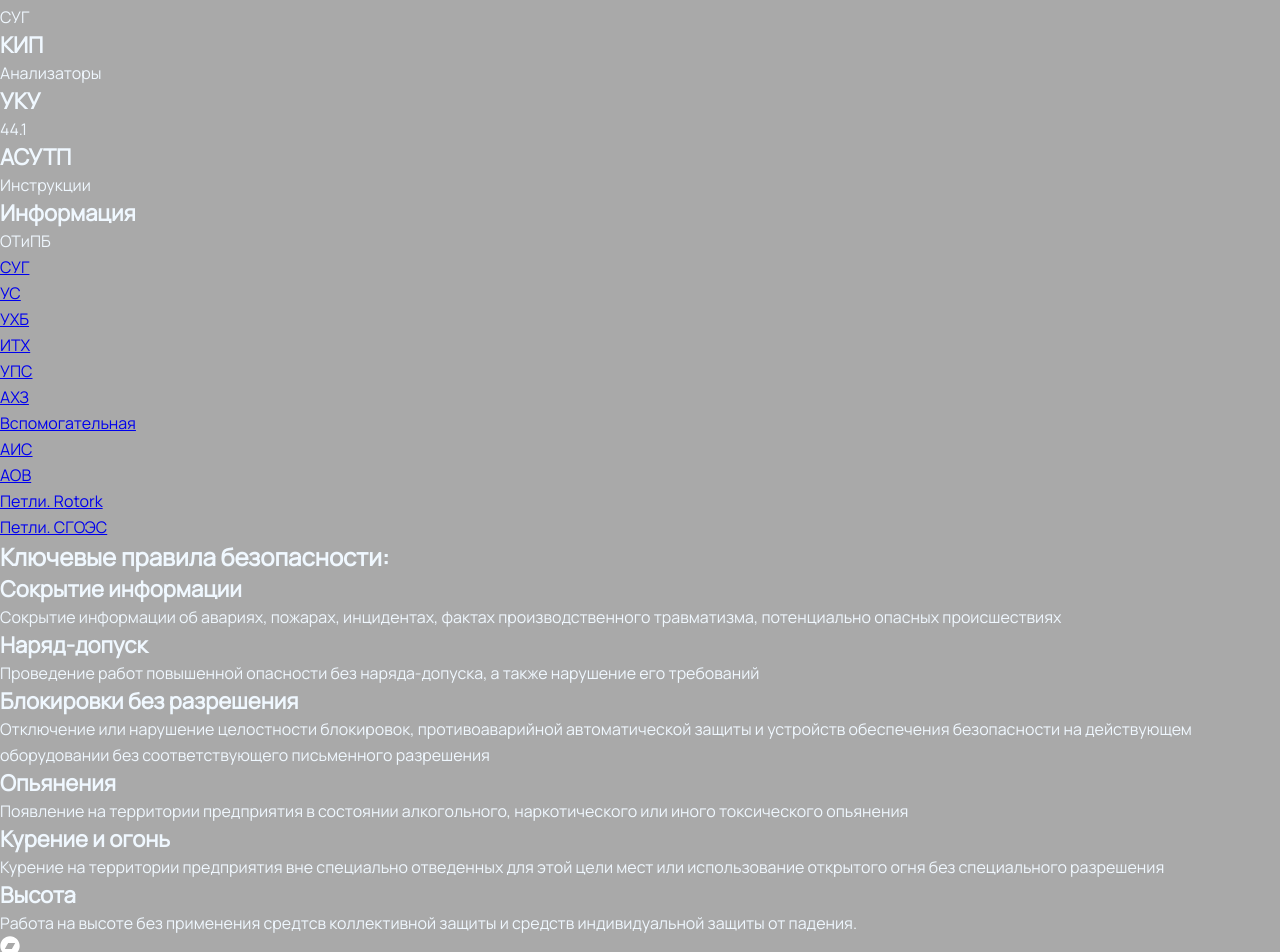
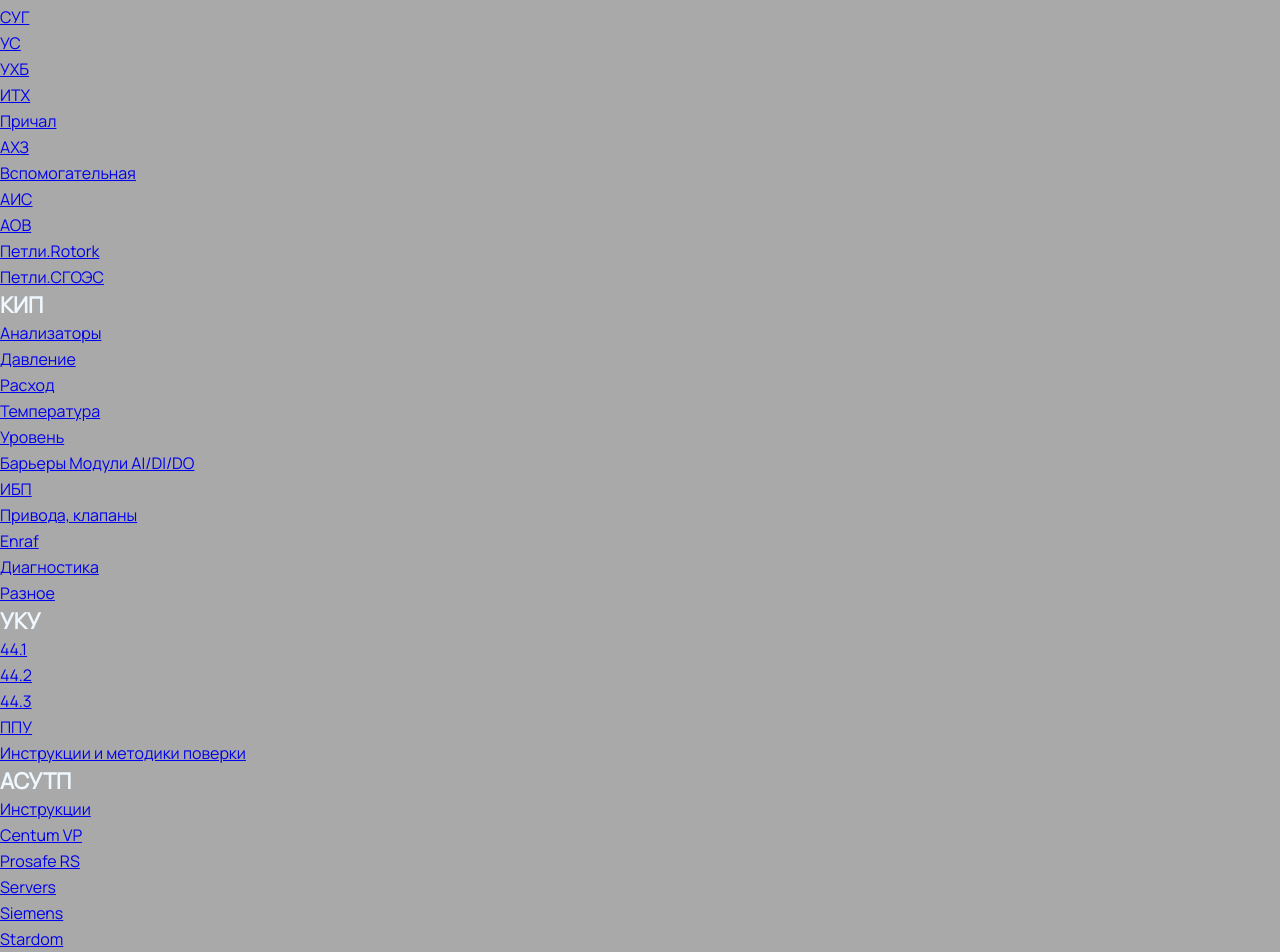
Before and after one commit to burik84/navi, a React app: page /map in a window 1280 px wide. Shown: the part 380-1332 px from the top of the page. Built offline with nearby package versions, Linux system fonts and the light colour scheme.

Commit message:
feat: add content in map

```diff
--- a/src/script/App.tsx
+++ b/src/script/App.tsx
@@ -8,7 +8,7 @@
 import { Info } from './pages/Info';
 import { Scheme } from './pages/Scheme';
 import { Uku } from './pages/Uku';
-import { Kip } from './pages/kip';
+import { Kip } from './pages/Kip';
 
 // import { Header } from './layout/Header';
 import { Footer } from './layout/Footer';
--- a/src/script/pages/Map.tsx
+++ b/src/script/pages/Map.tsx
@@ -1,4 +1,5 @@
 import React from 'react';
+import { Link } from 'react-router-dom';
 import { Header } from '../layout/Header';
 
 export const Map: React.FC = () => {
@@ -10,32 +11,147 @@
         <p>В данном разделе схематично представлены разделы сайта.</p>
         <div className="lists">
           <h4>Схемы</h4>
-          <ul>
-            <li>СУГ</li>
+          <ul className="map__list">
+            <li className="map__item">
+              <Link to="/scheme/sug">СУГ</Link>
+            </li>
+            <li className="map__item">
+              <Link to="/scheme/us">УС</Link>
+            </li>
+            <li className="map__item">
+              <Link to="/scheme/uhb">УХБ</Link>
+            </li>
+            <li className="map__item">
+              <Link to="/scheme/ith">ИТХ</Link>
+            </li>
+            <li className="map__item">
+              <Link to="/scheme/ups">Причал</Link>
+            </li>
+            <li className="map__item">
+              <Link to="/scheme/ahz">АХЗ</Link>
+            </li>
+            <li className="map__item">
+              <Link to="/scheme/other">Вспомогательная</Link>
+            </li>
+            <li className="map__item">
+              <Link to="/scheme/ais">АИС</Link>
+            </li>
+            <li className="map__item">
+              <Link to="/scheme/aov">АОВ</Link>
+            </li>
+            <li className="map__item">
+              <Link to="/scheme/rotork">Петли.Rotork</Link>
+            </li>
+            <li className="map__item">
+              <Link to="/scheme/sgoes">Петли.СГОЭС</Link>
+            </li>
           </ul>
         </div>
         <div className="lists">
           <h4>КИП</h4>
-          <ul>
-            <li>Анализаторы</li>
+          <ul className="map__list">
+            <li className="map__item">
+              <Link to="/kip/analyzer">Анализаторы</Link>
+            </li>
+            <li className="map__item">
+              <Link to="/kip/pressure">Давление</Link>
+            </li>
+            <li className="map__item">
+              <Link to="/kip/rashod">Расход</Link>
+            </li>
+            <li className="map__item">
+              <Link to="/kip/temp">Температура</Link>
+            </li>
+            <li className="map__item">
+              <Link to="/kip/level">Уровень</Link>
+            </li>
+            <li className="map__item">
+              <Link to="/kip/modul">Барьеры Модули AI/DI/DO</Link>
+            </li>
+            <li className="map__item">
+              <Link to="/kip/ibp">ИБП</Link>
+            </li>
+            <li className="map__item">
+              <Link to="/kip/drive">Привода, клапаны</Link>
+            </li>
+            <li className="map__item">
+              <Link to="/kip/enraf">Enraf</Link>
+            </li>
+            <li className="map__item">
+              <Link to="/kip/equip">Диагностика</Link>
+            </li>
+            <li className="map__item">
+              <Link to="/kip/other">Разное</Link>
+            </li>
           </ul>
         </div>
         <div className="lists">
           <h4>УКУ</h4>
-          <ul>
-            <li>44.1</li>
+          <ul className="map__list">
+            <li className="map__item">
+              <Link to="/uku/44_1">44.1</Link>
+            </li>
+            <li className="map__item">
+              <Link to="/uku/44_2">44.2</Link>
+            </li>
+            <li className="map__item">
+              <Link to="/uku/44_3">44.3</Link>
+            </li>
+            <li className="map__item">
+              <Link to="/uku/ppu">ППУ</Link>
+            </li>
+            <li className="map__item">
+              <Link to="/uku/instruction">Инструкции и методики поверки</Link>
+            </li>
           </ul>
         </div>
         <div className="lists">
           <h4>АСУТП</h4>
-          <ul>
-            <li>Инструкции</li>
+          <ul className="map__list">
+            <li className="map__item">
+              <Link to="/asutp/re">Инструкции</Link>
+            </li>
+            <li className="map__item">
+              <Link to="/asutp/centum">Centum VP</Link>
+            </li>
+            <li className="map__item">
+              <Link to="/asutp/prosafe">Prosafe RS</Link>
+            </li>
+            <li className="map__item">
+              <Link to="/asutp/server">Servers</Link>
+            </li>
+            <li className="map__item">
+              <Link to="/asutp/siemens">Siemens</Link>
+            </li>
+            <li className="map__item">
+              <Link to="/asutp/stardom">Stardom</Link>
+            </li>
+            <li className="map__item">
+              <Link to="/asutp/hart">Hart Modbus RS</Link>
+            </li>
+            <li className="map__item">
+              <Link to="/asutp/scada">Scada</Link>
+            </li>
           </ul>
         </div>
         <div className="lists">
           <h4>Информация</h4>
-          <ul>
-            <li>ОТиПБ</li>
+          <ul className="map__list">
+            <li className="map__item">
+              <Link to="/info/otpb">ОТиПБ</Link>
+            </li>
+            <li className="map__item">
+              <Link to="/info/equip">Технологическое оборудование. Инструкции</Link>
+            </li>
+            <li className="map__item">
+              <Link to="/info/methodologies">Методики поверки</Link>
+            </li>
+            <li className="map__item">
+              <Link to="/info/map">Схемы технологические. Карта площадки.</Link>
+            </li>
+            <li className="map__item">
+              <Link to="/info/artic">Статьи</Link>
+            </li>
           </ul>
         </div>
       </main>
```
